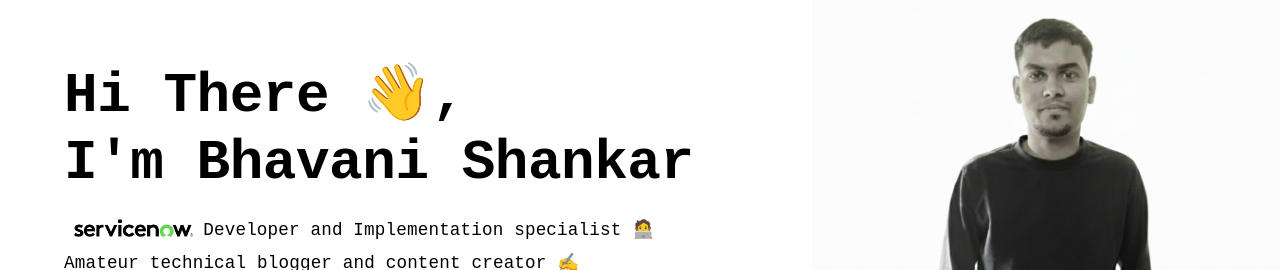
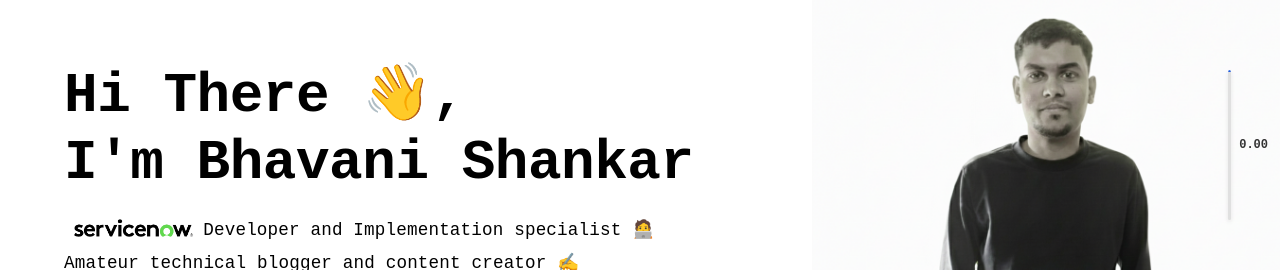
Before and after one commit to c0den0w/React-Finally, a React (Vite) app in the folder React/: page / in a window 1280 px wide. Shown: the part 255-525 px from the top of the page. Built offline with nearby package versions, Linux system fonts and the light colour scheme.

Commit message:
Added a scroll guide component within App.jsx

```diff
--- a/React/src/App.css
+++ b/React/src/App.css
@@ -5,3 +5,40 @@
 body{
     margin: 0
 }
+
+/* Scroll Guide Styles */
+.scroll-guide-container {
+    position: fixed;
+    right: 12px;
+    top: 50%;
+    transform: translateY(-50%);
+    z-index: 1000;
+    display: flex;
+    align-items: center;
+    gap: 8px;
+}
+
+.scroll-guide-track {
+    width: 3px;
+    height: 150px;
+    background-color: #e0e0e0;
+    border-radius: 2px;
+    overflow: hidden;
+    box-shadow: 0 2px 4px rgba(0, 0, 0, 0.1);
+}
+
+.scroll-guide-indicator {
+    width: 100%;
+    background: linear-gradient(to bottom, #3b82f6, #1d4ed8);
+    border-radius: 2px;
+    transition: height 0.1s ease-out;
+    min-height: 2px;
+}
+
+.scroll-progress-text {
+    font-size: 0.75rem;
+    font-weight: bold;
+    color: #333;
+    min-width: 28px;
+    text-align: center;
+}
--- a/React/src/App.jsx
+++ b/React/src/App.jsx
@@ -1,4 +1,4 @@
-import { useState, useRef } from 'react'
+import { useState, useRef, useEffect } from 'react'
 import reactLogo from './assets/react.svg'
 import viteLogo from '/vite.svg'
 import NavBar from "./NavBar.jsx";
@@ -11,11 +11,24 @@ function App() {
   //Creates a React ref that can hold a reference to a DOM element
   //Initialized to null since no element is attached yet
   const blogsRef = useRef(null);
+  const [scrollProgress, setScrollProgress] = useState(0);
 
   const scrollToBlogs = () => {
     //accesses the actual DOM element the ref is attached to and scrolls it into view with a smooth animation
     blogsRef.current?.scrollIntoView({ behavior: 'smooth' });
   };
+
+  useEffect(() => {
+    const handleScroll = () => {
+      const scrollTop = window.scrollY;
+      const docHeight = document.documentElement.scrollHeight - window.innerHeight;
+      const scrolled = docHeight > 0 ? scrollTop / docHeight : 0;
+      setScrollProgress(scrolled);
+    };
+
+    window.addEventListener('scroll', handleScroll);
+    return () => window.removeEventListener('scroll', handleScroll);
+  }, []);
 
   return (
     <>
@@ -24,6 +37,17 @@ function App() {
       <div ref={blogsRef}>
         <Blogs />
       </div>
+
+      {/* Scroll Guide Ruler */}
+      <div className="scroll-guide-container">
+        <div className="scroll-guide-track">
+          <div
+            className="scroll-guide-indicator"
+            style={{ height: `${scrollProgress * 100}%` }}
+          />
+        </div>
+        <div className="scroll-progress-text">{(scrollProgress).toFixed(2)}</div>
+      </div>
     </>
   );
 }
```
